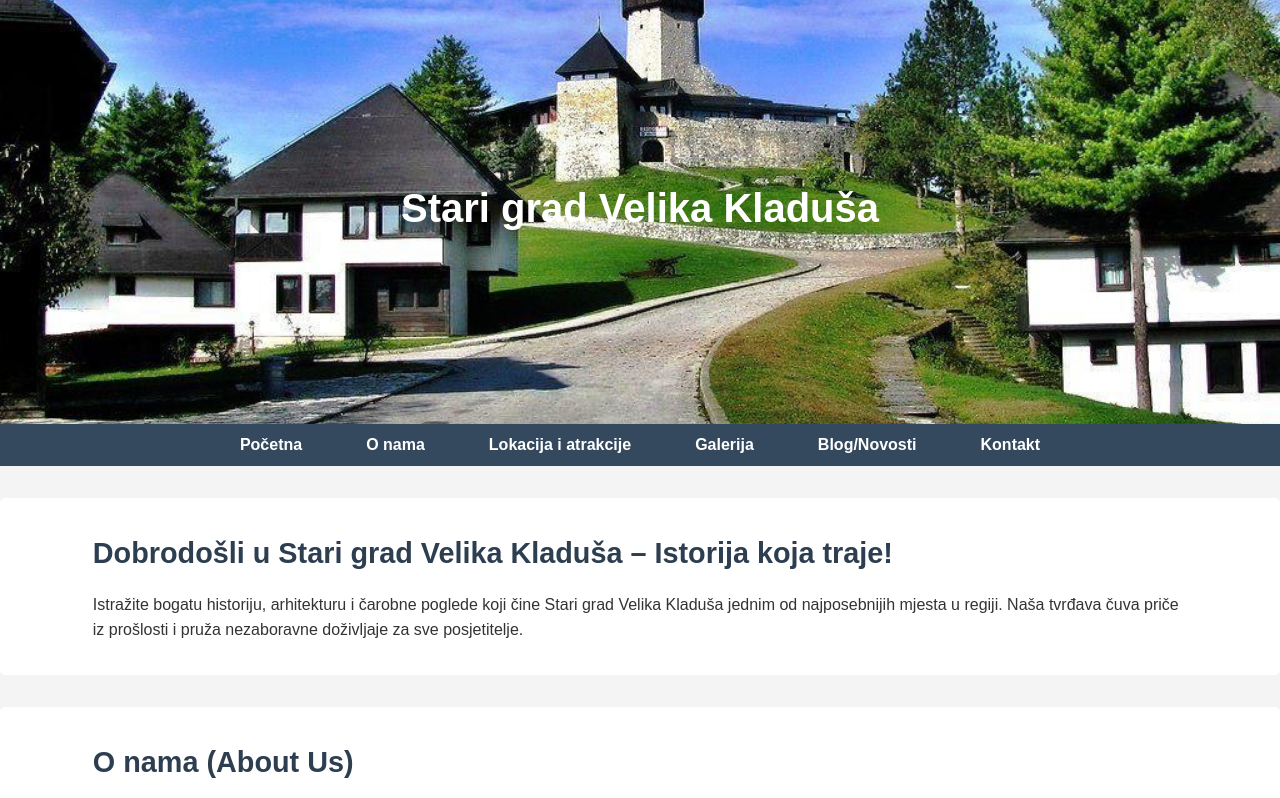
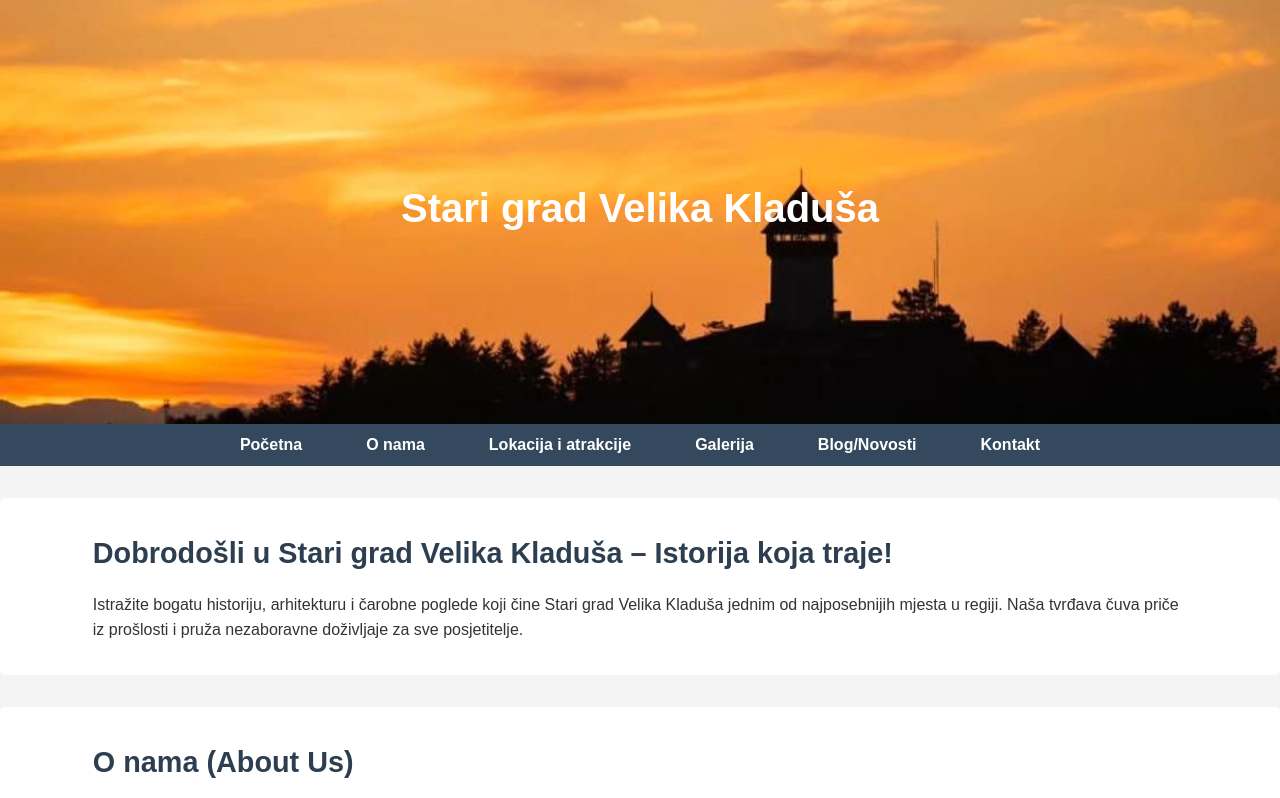
Before and after one commit to Nejra76/Stari-grad-Velika-Kladu-a, a plain HTML site: page index.html in a window 1280 px wide. Shown: the top 798 px of the page. Drawn offline with Linux system fonts and the light colour scheme.

Commit message:
Update styles.css

```diff
--- a/styles.css
+++ b/styles.css
@@ -35,7 +35,7 @@ img {
 
 /* HEADER */
 header {
-  background: url('image5.jpeg') no-repeat center center;
+  background: url('image4.jpeg') no-repeat center center;
   background-size: cover;
   color: #fff;
   text-align: center;
```
